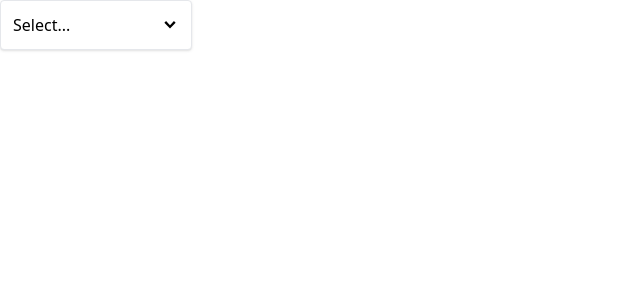
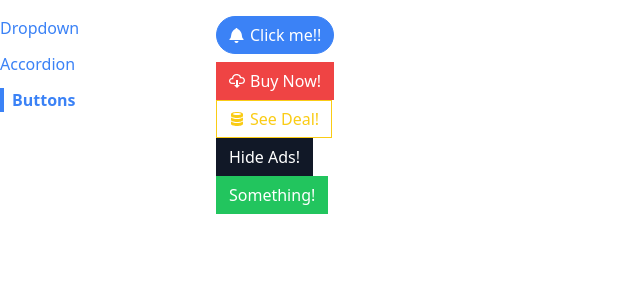
Before and after one commit to jordanbmowry/react-components, a React (Create React App) app: page /buttons in a window 1280 px wide. Shown: the top 300 px of the page, without its empty margins (0-640 px from the left). Built offline with nearby package versions, Linux system fonts and the light colour scheme.

Commit message:
created custom router

```diff
--- a/src/App.tsx
+++ b/src/App.tsx
@@ -1,26 +1,24 @@
-import { useState } from 'react';
-import Dropdown from './components/Dropdown';
-import type { Option } from './components/Dropdown';
+import Sidebar from './components/Sidebar';
+import Route from './components/Route';
+import AccordionPage from './pages/AccordionPage';
+import DropdownPage from './pages/DropdownPage';
+import ButtonPage from './pages/ButtonPage';
 
 function App() {
-  const [selection, setSelection] = useState<null | Option>(null);
-
-  const handleSelection = (option: Option) => {
-    setSelection(option);
-  };
-
-  const options = [
-    { label: 'Red', value: 'red' },
-    { label: 'Green', value: 'green' },
-    { label: 'Blue', value: 'blue' },
-  ];
   return (
-    <div className='flex'>
-      <Dropdown
-        value={selection}
-        onChange={handleSelection}
-        options={options}
-      />
+    <div className='container mx-auto grid grid-cols-6 gap-4 mt-4'>
+      <Sidebar />
+      <div className='col-span-5'>
+        <Route path='/accordion'>
+          <AccordionPage />
+        </Route>
+        <Route path='/'>
+          <DropdownPage />
+        </Route>
+        <Route path='/buttons'>
+          <ButtonPage />
+        </Route>
+      </div>
     </div>
   );
 }
--- /dev/null
+++ b/src/components/Link.tsx
@@ -0,0 +1,37 @@
+import classNames from 'classnames';
+import { ReactNode, MouseEventHandler } from 'react';
+import useNavigation from '../hooks/use-navigation';
+import type { NavigationProviderValue } from '../context/navigation';
+
+interface LinkProps {
+  to: string;
+  children: ReactNode;
+  className?: string;
+  activeClassname: string;
+}
+
+function Link({ to, children, className, activeClassname }: LinkProps) {
+  const { navigate, currentPath } = useNavigation() as NavigationProviderValue;
+
+  const classes = classNames(
+    'text-blue-500',
+    className,
+    currentPath === to && activeClassname
+  );
+
+  const handleClick: MouseEventHandler<HTMLAnchorElement> = (event) => {
+    if (event.metaKey || event.ctrlKey) {
+      return;
+    }
+    event.preventDefault();
+    navigate(to);
+  };
+
+  return (
+    <a className={classes} href={to} onClick={handleClick}>
+      {children}
+    </a>
+  );
+}
+
+export default Link;
--- /dev/null
+++ b/src/components/Route.tsx
@@ -0,0 +1,19 @@
+import { ReactNode } from 'react';
+import useNavigation from '../hooks/use-navigation';
+import type { NavigationProviderValue } from '../context/navigation';
+
+interface RouteProps {
+  path: string;
+  children?: ReactNode;
+}
+
+function Route({ path, children }: RouteProps) {
+  const { currentPath } = useNavigation() as NavigationProviderValue;
+  if (path === currentPath) {
+    return <>{children}</>;
+  }
+
+  return null;
+}
+
+export default Route;
--- /dev/null
+++ b/src/components/Sidebar.tsx
@@ -0,0 +1,30 @@
+import Link from './Link';
+
+function Sidebar() {
+  const links = [
+    { label: 'Dropdown', path: '/' },
+    { label: 'Accordion', path: '/accordion' },
+    { label: 'Buttons', path: '/buttons' },
+  ];
+
+  const renderedLinks = links.map((link) => {
+    return (
+      <Link
+        key={link.label}
+        to={link.path}
+        className='mb-3'
+        activeClassname='font-bold border-l-4 border-blue-500 pl-2'
+      >
+        {link.label}
+      </Link>
+    );
+  });
+
+  return (
+    <div className='sticky top-0 overflow-y-scroll flex flex-col items-start'>
+      {renderedLinks}
+    </div>
+  );
+}
+
+export default Sidebar;
--- /dev/null
+++ b/src/context/navigation.tsx
@@ -0,0 +1,41 @@
+import { createContext, ReactNode, useState, useEffect } from 'react';
+
+interface NavigationProviderProps {
+  children: ReactNode;
+}
+
+export interface NavigationProviderValue {
+  currentPath: string;
+  navigate(to: string): void;
+}
+
+export const NavigationContext = createContext<{} | NavigationProviderValue>(
+  {}
+);
+
+function NavigationProvider({ children }: NavigationProviderProps) {
+  const [currentPath, setCurrentPath] = useState<string>(
+    window.location.pathname
+  );
+
+  useEffect(() => {
+    const handler = () => {
+      setCurrentPath(window.location.pathname);
+    };
+    window.addEventListener('popstate', handler);
+    return () => window.removeEventListener('popstate', handler);
+  }, []);
+
+  const navigate = (to: string) => {
+    window.history.pushState({}, '', to);
+    setCurrentPath(to);
+  };
+
+  return (
+    <NavigationContext.Provider value={{ currentPath, navigate }}>
+      {children}
+    </NavigationContext.Provider>
+  );
+}
+
+export default NavigationProvider;
--- /dev/null
+++ b/src/hooks/use-navigation.tsx
@@ -0,0 +1,8 @@
+import { NavigationContext } from '../context/navigation';
+import { useContext } from 'react';
+
+function useNavigation() {
+  return useContext(NavigationContext);
+}
+
+export default useNavigation;
--- a/src/index.tsx
+++ b/src/index.tsx
@@ -1,6 +1,7 @@
 import './index.css';
 import React from 'react';
 import ReactDOM from 'react-dom/client';
+import NavigationProvider from './context/navigation';
 
 import App from './App';
 
@@ -9,6 +10,8 @@ const root = ReactDOM.createRoot(
 );
 root.render(
   <React.StrictMode>
-    <App />
+    <NavigationProvider>
+      <App />
+    </NavigationProvider>
   </React.StrictMode>
 );
--- a/src/pages/ButtonPage.tsx
+++ b/src/pages/ButtonPage.tsx
@@ -5,12 +5,7 @@ function ButtonPage() {
   return (
     <div>
       <div>
-        <Button
-          className='mb-2'
-          onClick={() => console.log('click')}
-          rounded
-          primary
-        >
+        <Button className='mb-2' onClick={() => {}} rounded primary>
           <GoBell />
           Click me!!
         </Button>
--- /dev/null
+++ b/src/pages/DropdownPage.tsx
@@ -0,0 +1,28 @@
+import { useState } from 'react';
+import Dropdown from '../components/Dropdown';
+import type { Option } from '../components/Dropdown';
+
+function DropdownPage() {
+  const [selection, setSelection] = useState<null | Option>(null);
+
+  const handleSelection = (option: Option) => {
+    setSelection(option);
+  };
+
+  const options = [
+    { label: 'Red', value: 'red' },
+    { label: 'Green', value: 'green' },
+    { label: 'Blue', value: 'blue' },
+  ];
+  return (
+    <div className='flex'>
+      <Dropdown
+        value={selection}
+        onChange={handleSelection}
+        options={options}
+      />
+    </div>
+  );
+}
+
+export default DropdownPage;
```
